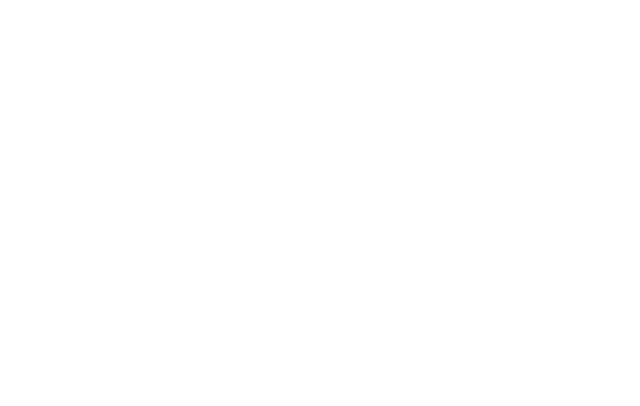
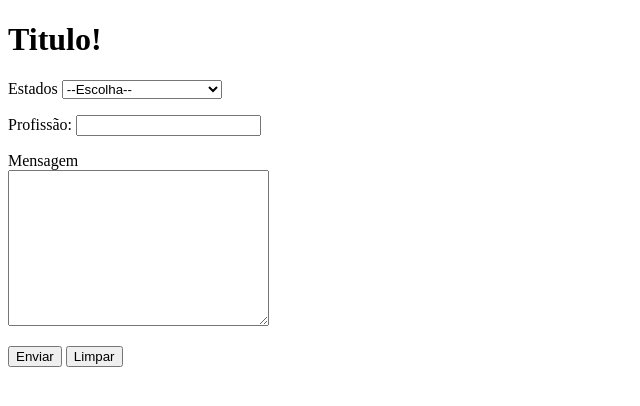
Before and after one commit to GabrielLuizFonseca/html-css, a plain HTML site: page exercicio23/form07.html in a window 1280 px wide. Shown: the whole page, without its empty margins (0-640 px from the left). Drawn offline with Linux system fonts and the light colour scheme.

Commit message:
select, textarea e datalist

```diff
--- a/exercicio23/form07.html
+++ b/exercicio23/form07.html
@@ -6,6 +6,47 @@
     <title>Formulario</title>
 </head>
 <body>
+    <h1>Titulo!</h1>
+    <form action="cadastro.php" autocomplete="on" method="post">
+        <p>
+            <label for="iest">Estados</label>
+            <select name="estado" id="iest">
 
+                <option value="" selected>--Escolha--</option>
+                <optgroup label="Região Sudeste">
+                    <option value="MG">Minas Gerais</option>
+                    <option value="RJ">Rio de Janeiro</option>
+                    <option value="SP">São Paulo</option>
+                </optgroup>
+
+                <optgroup label="Região Nordeste">
+                    <option value="MA">Maranhão</option>
+                    <option value="PE">Pernambuco</option>
+                    <option value="RN">Rio Grande do Norte</option>
+                </optgroup>
+
+            </select>
+        </p>
+        <p>
+            <label for="iprof">Profissão: </label>
+            <input type="text" name="prof" id="iprof" list="listprof">
+            <datalist id="listprof">
+                <option value="Administrador"></option>
+                <option value="Separador"></option>
+                <option value="Professor"></option>
+                <option value="Desenvolvedor"></option>
+            </datalist>
+        </p>
+        <p>
+            <label for="imsg">Mensagem</label><br>
+            <textarea name="msg" id="imsg" cols="30" rows="10">
+
+            </textarea>
+        </p>
+        <p>
+            <input type="submit" value="Enviar">
+            <input type="reset" value="Limpar">
+        </p>
+    </form>
 </body>
 </html>
```
